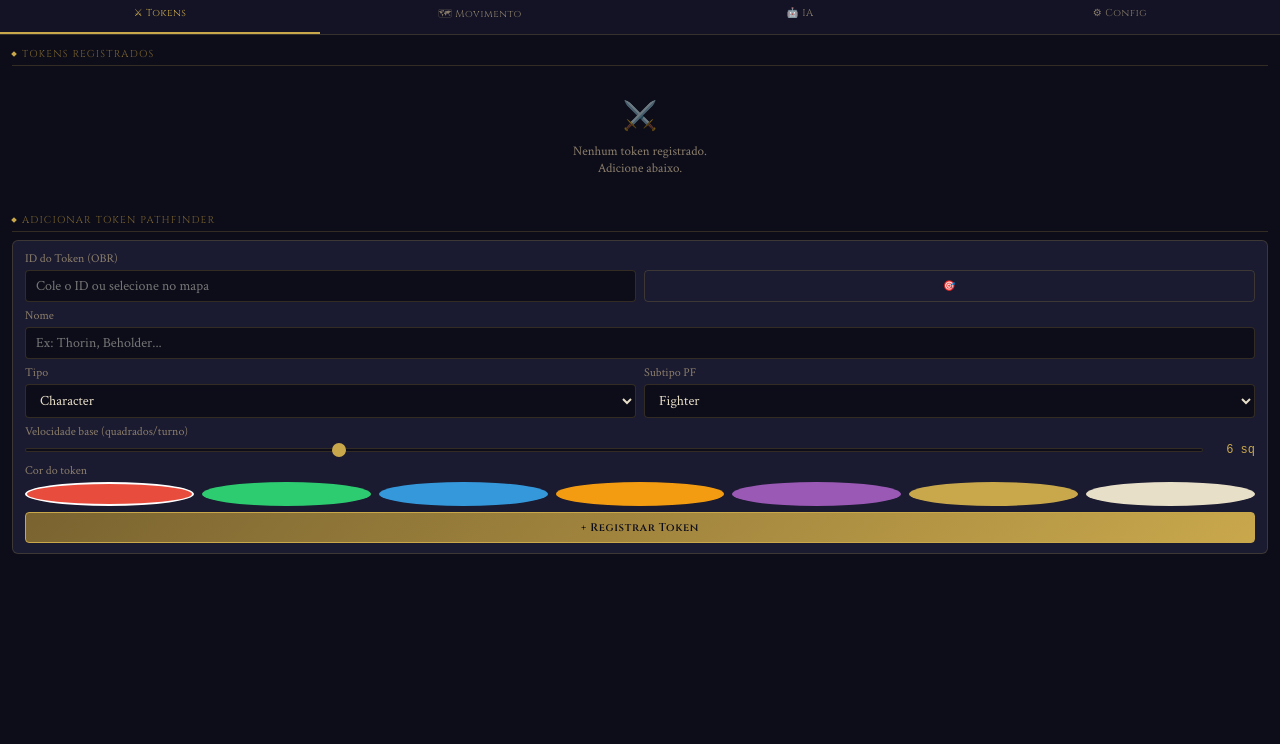
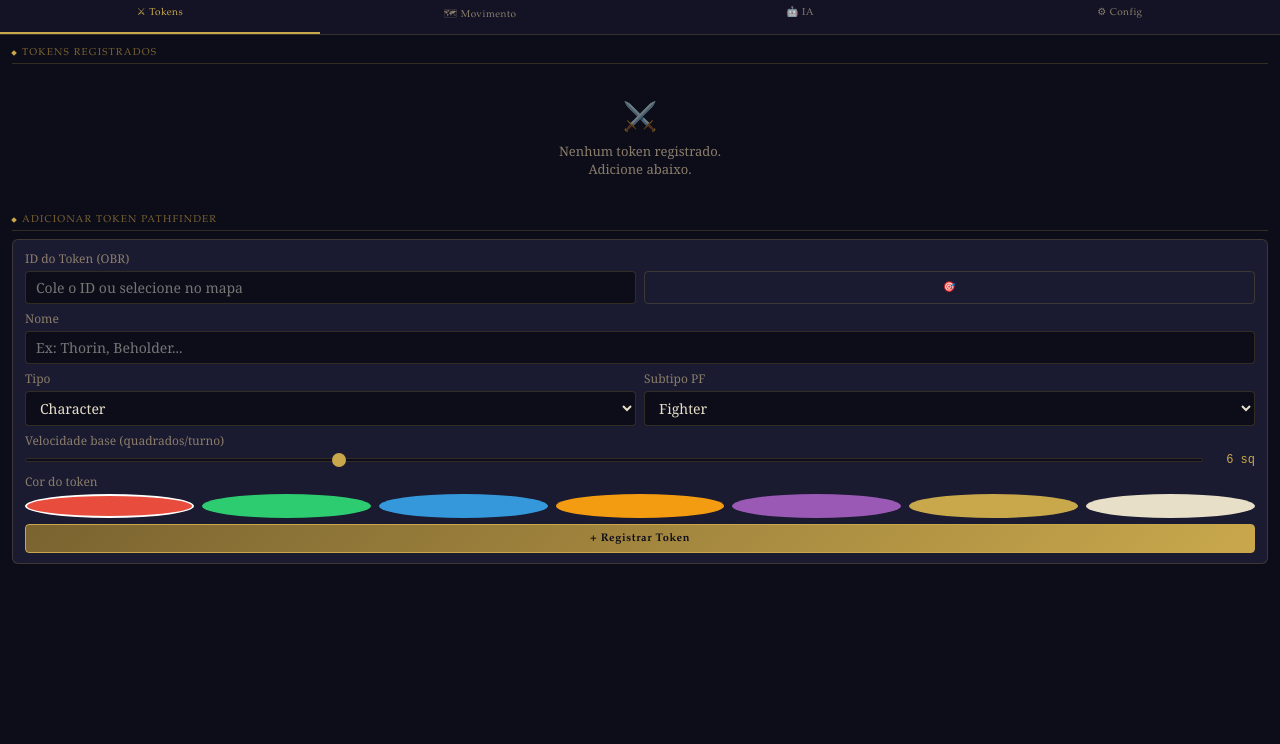
Before and after one commit to orenthedev/pathfinder-plugin-owlbear, a browser extension: page index.html in a window 1280 px wide. Shown: the part 56-800 px from the top of the page. Drawn offline with Linux system fonts and the light colour scheme; files whose address does not match are found by name.

Commit message:
Refactor font families using CSS variables

```diff
--- a/index.html
+++ b/index.html
@@ -5,9 +5,12 @@
   <meta name="viewport" content="width=device-width, initial-scale=1.0" />
   <title>Pathfinder Movement</title>
   <style>
-    @import url('https://fonts.googleapis.com/css2?family=Cinzel:wght@400;600;700&family=Crimson+Text:ital,wght@0,400;0,600;1,400&display=swap');
+
 
     :root {
+      --font-title: 'Palatino Linotype', 'Book Antiqua', Palatino, Georgia, serif;
+      --font-body:  Georgia, 'Times New Roman', Times, serif;
+      --font-mono:  'Courier New', Courier, monospace;
       --bg-deep:    #0d0d1a;
       --bg-panel:   #131325;
       --bg-card:    #1a1a30;
@@ -32,7 +35,7 @@
     body {
       background: var(--bg-deep);
       color: var(--text);
-      font-family: 'Crimson Text', serif;
+      font-family: var(--font-body);
       font-size: 15px;
       min-height: 100vh;
       overflow-x: hidden;
@@ -49,7 +52,7 @@
     }
     .header-icon { width: 28px; height: 28px; }
     .header h1 {
-      font-family: 'Cinzel', serif;
+      font-family: var(--font-title);
       font-size: 14px;
       font-weight: 700;
       color: var(--gold);
@@ -78,7 +81,7 @@
       padding: 9px 4px;
       text-align: center;
       cursor: pointer;
-      font-family: 'Cinzel', serif;
+      font-family: var(--font-title);
       font-size: 10px;
       letter-spacing: 0.05em;
       color: var(--text-dim);
@@ -95,7 +98,7 @@
 
     /* ── SECTION HEADERS ── */
     .section-title {
-      font-family: 'Cinzel', serif;
+      font-family: var(--font-title);
       font-size: 10px;
       letter-spacing: 0.12em;
       text-transform: uppercase;
@@ -146,7 +149,7 @@
       border: 1px solid var(--border);
       border-radius: 4px;
       color: var(--text);
-      font-family: 'Crimson Text', serif;
+      font-family: var(--font-body);
       font-size: 14px;
       padding: 6px 10px;
       outline: none;
@@ -165,7 +168,7 @@
       border-radius: 4px;
       border: 1px solid transparent;
       cursor: pointer;
-      font-family: 'Cinzel', serif;
+      font-family: var(--font-title);
       font-size: 11px;
       letter-spacing: 0.06em;
       font-weight: 600;
@@ -423,7 +426,7 @@
       padding: 1px 6px;
       border-radius: 3px;
       font-size: 10px;
-      font-family: 'Cinzel', serif;
+      font-family: var(--font-title);
       letter-spacing: 0.05em;
     }
     .badge-character { background: rgba(41,128,185,0.3); color: #7fc4e8; border: 1px solid #2980b9; }
```
